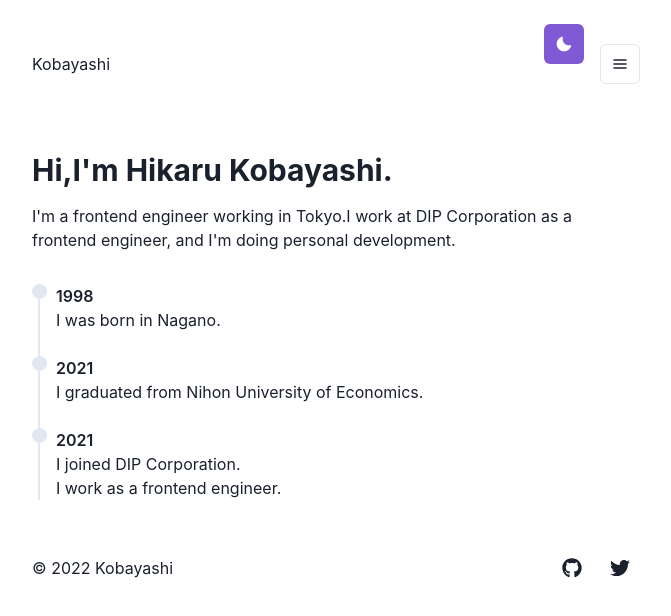
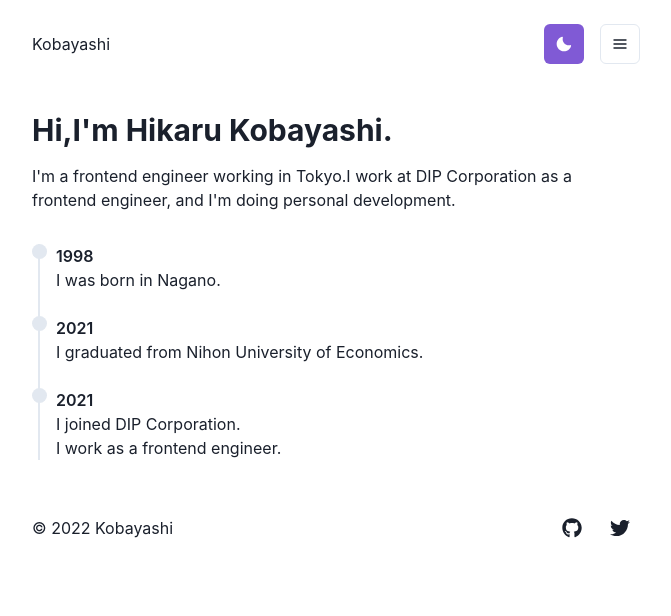
Before and after one commit to HikaruKobayashi/kobayashi, a Next.js app: page / in a window 1280 px wide. Shown: the top 616 px of the page, without its empty margins (304-975 px from the left). Built offline with nearby package versions, Linux system fonts and the light colour scheme.

Commit message:
fix header ui

```diff
--- a/src/components/common/theme-btn.tsx
+++ b/src/components/common/theme-btn.tsx
@@ -6,7 +6,6 @@ const ThemeBtn = () => {
   return (
     <IconButton
       _focus={{focus: 'none'}}
-      mb={10}
       aria-label="DarkMode Switch"
       colorScheme={useColorModeValue('purple', 'orange')}
       icon={colorMode === 'light' ? <MoonIcon /> : <SunIcon />}
--- a/src/components/link/index.tsx
+++ b/src/components/link/index.tsx
@@ -8,7 +8,7 @@ const Links = (props: ButtonGroupProps) => {
       <IconButton
         _focus={{focus: 'none'}}
         as="a"
-        href="https://github.com/HikaruKobayashi"
+        href="https://github.com/HikaruKobayashi/kobayashi"
         aria-label="GitHub"
         target="_blank"
         rel="noopener noreferrer"
```
